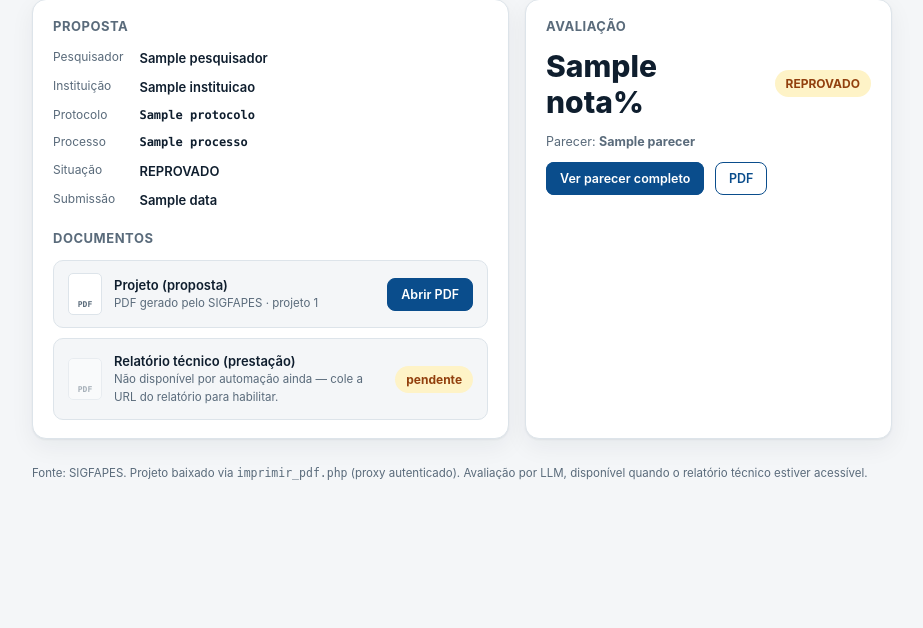
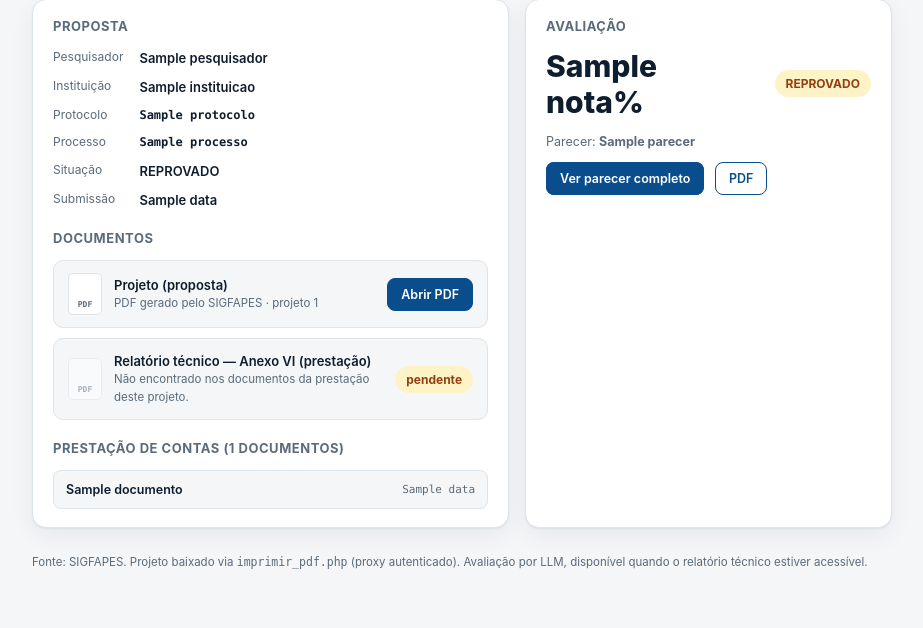
Before and after one commit to paulossjunior/prestacao-tecnica-fapes, a Flask app: template src/templates/proposta.html in a window 1280 px wide. Shown: the part 178-806 px from the top of the page, without its empty margins (178-1101 px from the left). Before the commit the page ends 658 px from the top, so only its background shows below. Run offline with Flask 3, Linux system fonts and the light colour scheme; the template is opened without the code that fills it: most values are stand-ins (such as "Sample title", 1, 10 or a date in 2020).

Commit message:
feat: baixa relatório técnico (Anexo VI) e documentos da prestação
Destrava o download do relatório técnico, antes bloqueado. Caminho na UI:
Informações → Projeto Contratado → Documentos.

sigfapes.py
- listar_documentos_prestacao(projeto_id): GET contratados.php?projeto_id=
  <pid>&modo=1&passo=126&admin=1 (seção "Gestão de Documentos"), parseia a
  tabela de anexos -> [{file, nome, descricao, data, pesquisador}].
- baixar_anexo(file_id): contratados/downloadanexo.php?file=<fid>.
- baixar_relatorio_pdf(projeto_id): acha o anexo cujo nome/descrição casa
  "Anexo VI" / "Relatório Técnico" e baixa (substitui o stub que bloqueava).

app.py / proposta.html
- Página da proposta lista os documentos da prestação, com o relatório
  técnico em destaque e botão "Abrir PDF"; rotas /relatorio.pdf e
  /anexo/<file_id> (proxy autenticado, cacheado).
- Avaliação em lote passa a rodar de verdade (já chamava baixar_relatorio_pdf).

Também: página principal mostra TODAS as propostas por padrão (filtro de
status opcional) e tiles do dashboard ajustados.

Testado na produção (ConectaFapes 58116 e 28112): relatório Anexo VI baixado.

Co-Authored-By: Claude Opus 4.8 <noreply@anthropic.com>

```diff
--- a/src/app.py
+++ b/src/app.py
@@ -249,9 +249,8 @@ def propostas_endpoint():
     notas = []
     status_opcoes = []
     # Filtros combináveis (AND): status (multi) + edital (multi) + busca + avaliação.
+    # Sem status selecionado = TODAS as propostas (padrão mostra tudo).
     status_sel = [s for s in request.args.getlist("status") if s.strip()]
-    if not status_sel:
-        status_sel = [STATUS_PRESTACAO]
     edital_sel = [e for e in request.args.getlist("edital") if e.strip()]
     q = (request.args.get("q") or "").strip()
     aval_sel = (request.args.get("avaliacao") or "").strip()  # ''|avaliadas|pendentes
@@ -313,7 +312,43 @@ def proposta_detalhe(projeto_id):
         if str(m.get("projeto_id") or "") == str(projeto_id):
             aval = m
             break
-    return render_template("proposta.html", p=prop, projeto_id=projeto_id, aval=aval)
+    # Documentos da prestação (Informações → Projeto Contratado → Documentos).
+    documentos, tem_relatorio = [], False
+    try:
+        documentos = sigfapes.listar_documentos_prestacao(projeto_id)
+        tem_relatorio = any(sigfapes._RE_RELATORIO.search(d["nome"])
+                            or sigfapes._RE_RELATORIO.search(d["descricao"])
+                            for d in documentos)
+    except Exception:  # noqa: BLE001 — sem acesso/sessão, página ainda renderiza
+        pass
+    return render_template("proposta.html", p=prop, projeto_id=projeto_id, aval=aval,
+                           documentos=documentos, tem_relatorio=tem_relatorio)
+
+
+@app.route("/propostas/<projeto_id>/relatorio.pdf")
+def proposta_relatorio_pdf(projeto_id):
+    """Baixa/serve o relatório técnico (Anexo VI) da prestação, cacheado."""
+    try:
+        caminho = sigfapes.baixar_relatorio_pdf(projeto_id)
+    except Exception as e:  # noqa: BLE001
+        return jsonify({"erro": str(e)}), 502
+    return send_file(caminho, mimetype="application/pdf",
+                     download_name=f"relatorio_tecnico_{projeto_id}.pdf")
+
+
+@app.route("/propostas/<projeto_id>/anexo/<file_id>")
+def proposta_anexo(projeto_id, file_id):
+    """Baixa/serve um anexo da prestação (contratados/downloadanexo.php)."""
+    import os as _os
+    if not file_id.isdigit():
+        abort(404)
+    destino = _os.path.join(sigfapes._REL_PDF_DIR, f"anexo_{file_id}.pdf")
+    try:
+        caminho = sigfapes.baixar_anexo(file_id, destino)
+    except Exception as e:  # noqa: BLE001
+        return jsonify({"erro": str(e)}), 502
+    return send_file(caminho, mimetype="application/pdf",
+                     download_name=f"anexo_{file_id}.pdf")
 
 
 @app.route("/propostas/<projeto_id>/projeto.pdf")
--- a/src/sigfapes.py
+++ b/src/sigfapes.py
@@ -20,6 +20,7 @@ import csv
 import http.cookiejar
 import io
 import os
+import re
 import socket
 import time
 import urllib.parse
@@ -257,19 +258,74 @@ def baixar_projeto_pdf(projeto_id: str, force: bool = False,
 
 _REL_PDF_DIR = os.path.join(_CACHE_DIR, "relatorios")
 
+# Documentos da prestação ficam na "Área de Projeto Contratado", seção
+# "Gestão de Documentos" (passo=126), e baixam por contratados/downloadanexo.php.
+_PASSO_DOCUMENTOS = 126
+# Nome do documento que é o relatório técnico (o "realizado" da avaliação).
+_RE_RELATORIO = re.compile(r"anexo\s*vi\b|relat[óo]rio\s*t[ée]cnic", re.I)
+
+
+def listar_documentos_prestacao(projeto_id: str) -> list[dict]:
+    """Lista os documentos da prestação de contas de um projeto contratado.
+
+    Fluxo (Informações → Projeto Contratado → Documentos):
+    `contratados.php?projeto_id=<pid>&modo=1&passo=126&admin=1` → tabela de anexos,
+    cada um baixável por `contratados/downloadanexo.php?file=<fid>`.
+    Devolve [{file, nome, descricao, data, pesquisador}], mais recentes por último."""
+    projeto_id = str(projeto_id)
+    url = (f"{SITE}/contratados.php?projeto_id={projeto_id}"
+           f"&modo=1&passo={_PASSO_DOCUMENTOS}&admin=1")
+    opener = login()
+    with opener.open(urllib.request.Request(url), timeout=90) as resp:
+        html = resp.read().decode("utf-8", "replace")
+    docs = []
+    for tr in re.findall(r"<tr[^>]*>(.*?)</tr>", html, re.S | re.I):
+        m = re.search(r"downloadanexo\.php\?file=(\d+)", tr)
+        if not m:
+            continue
+        celulas = [" ".join(re.sub(r"<[^>]+>", " ", c).split())
+                   for c in re.findall(r"<td[^>]*>(.*?)</td>", tr, re.S | re.I)]
+        celulas = [c for c in celulas if c]
+        docs.append({
+            "file": m.group(1),
+            "nome": celulas[0] if celulas else "",
+            "descricao": celulas[1] if len(celulas) > 1 else "",
+            "data": next((c for c in celulas if re.search(r"\d{2}/\d{2}/\d{4}", c)), ""),
+            "pesquisador": celulas[-1] if len(celulas) > 2 else "",
+        })
+    return docs
+
+
+def baixar_anexo(file_id: str, destino: str, force: bool = False) -> str:
+    """Baixa um anexo da prestação (contratados/downloadanexo.php) para `destino`."""
+    if os.path.exists(destino) and os.path.getsize(destino) > 0 and not force:
+        return destino
+    opener = login()
+    url = f"{SITE}/contratados/downloadanexo.php?file={file_id}"
+    n = _baixar_stream(opener, url, destino, min_bytes=500)
+    if n < 500:
+        raise RuntimeError(f"Anexo {file_id} veio vazio ({n} bytes).")
+    return destino
+
 
 def baixar_relatorio_pdf(projeto_id: str, force: bool = False) -> str:
-    """Baixa o relatório técnico (prestação) do projeto.
+    """Baixa o relatório técnico (Anexo VI) da prestação de contas do projeto.
 
-    BLOQUEIO: o endpoint do relatório técnico no SIGFAPES ainda não foi mapeado
-    (não está na área de documentos da proposta; vive no fluxo de prestação de
-    contas). Quando a URL/endpoint for conhecido, implementar aqui o download
-    (provável `admin/relatorio/relatorio_pdf.php?relatorio_id=...`), seguindo o
-    mesmo padrão de `baixar_projeto_pdf`."""
-    raise RuntimeError(
-        "Relatório técnico indisponível: endpoint do SIGFAPES não mapeado. "
-        "Cole a URL de um relatório aberto na UI para habilitar o download."
-    )
+    Localiza, entre os documentos da prestação (passo=126), aquele cujo nome é
+    "Anexo VI - Relatório Técnico" e baixa via downloadanexo.php."""
+    projeto_id = str(projeto_id)
+    destino = os.path.join(_REL_PDF_DIR, f"{projeto_id}.pdf")
+    if os.path.exists(destino) and os.path.getsize(destino) > 0 and not force:
+        return destino
+    docs = listar_documentos_prestacao(projeto_id)
+    rel = next((d for d in docs if _RE_RELATORIO.search(d["nome"])
+                or _RE_RELATORIO.search(d["descricao"])), None)
+    if rel is None:
+        raise RuntimeError(
+            f"Relatório técnico (Anexo VI) não encontrado nos documentos do "
+            f"projeto {projeto_id}. Docs: {[d['nome'] for d in docs] or 'nenhum'}."
+        )
+    return baixar_anexo(rel["file"], destino, force=force)
 
 
 def agrupar_por_edital(props: list[dict]) -> list[dict]:
--- a/src/templates/proposta.html
+++ b/src/templates/proposta.html
@@ -59,6 +59,12 @@
   .st-ok{color:var(--ok-fg);background:var(--ok-bg);} .st-pend{color:var(--warn-fg);background:var(--warn-bg);}
   .aval-nota{font:800 30px var(--sans);font-variant-numeric:tabular-nums;}
   .muted{color:var(--muted);font-size:12.5px;}
+  .doclist{display:flex;flex-direction:column;gap:6px;margin-top:10px;}
+  .docrow{display:flex;justify-content:space-between;gap:12px;align-items:center;text-decoration:none;
+    color:var(--ink);border:1px solid var(--line);border-radius:8px;padding:9px 12px;background:var(--bg);font-size:12.5px;}
+  .docrow:hover{border-color:var(--brand);} .docrow .dn{font-weight:600;}
+  .docrow .dd{color:var(--muted);font-family:var(--mono);font-size:11px;white-space:nowrap;}
+  .docrow.rel{border-color:var(--ok-ln);background:var(--ok-bg);} .docrow.rel .dn{color:var(--ok-fg);}
   footer{margin-top:26px;font-size:11.5px;color:var(--muted);}
 </style>
 </head>
@@ -96,13 +102,30 @@
         <a class="btn" href="/propostas/{{ projeto_id }}/projeto.pdf" target="_blank" rel="noopener">Abrir PDF</a>
       </div>
       <div class="doc">
-        <div class="ic" style="opacity:.5"></div>
+        <div class="ic"{{ '' if tem_relatorio else ' style=opacity:.5' }}></div>
         <div>
-          <div class="n">Relatório técnico (prestação)</div>
-          <div class="s">Não disponível por automação ainda — cole a URL do relatório para habilitar.</div>
+          <div class="n">Relatório técnico — Anexo VI (prestação)</div>
+          <div class="s">{{ 'Relatório da prestação de contas.' if tem_relatorio else 'Não encontrado nos documentos da prestação deste projeto.' }}</div>
         </div>
-        <span class="status st-pend">pendente</span>
+        {% if tem_relatorio %}
+          <a class="btn" href="/propostas/{{ projeto_id }}/relatorio.pdf" target="_blank" rel="noopener">Abrir PDF</a>
+        {% else %}
+          <span class="status st-pend">pendente</span>
+        {% endif %}
       </div>
+
+      {% if documentos %}
+        <h2 style="margin-top:20px">Prestação de contas ({{ documentos|length }} documentos)</h2>
+        <div class="doclist">
+          {% for d in documentos %}
+            {% set ehrel = ('anexo vi' in (d.nome ~ d.descricao)|lower) or ('relatório técnic' in (d.nome ~ d.descricao)|lower) %}
+            <a class="docrow{{ ' rel' if ehrel }}" href="/propostas/{{ projeto_id }}/anexo/{{ d.file }}" target="_blank" rel="noopener">
+              <span class="dn">{{ d.nome or ('anexo ' ~ d.file) }}</span>
+              <span class="dd">{{ d.data }}</span>
+            </a>
+          {% endfor %}
+        </div>
+      {% endif %}
     </div>
 
     <div class="card">
--- a/src/templates/propostas.html
+++ b/src/templates/propostas.html
@@ -142,7 +142,7 @@
     <details class="statusdd">
       <summary>
         <span class="fl">Status</span>
-        <span class="fv">{{ status_sel|length }} selec.</span>
+        <span class="fv">{{ (status_sel|length ~ ' selec.') if status_sel else 'todos' }}</span>
       </summary>
       <div class="statusdd-body">
         {% for o in status_opcoes %}
@@ -216,7 +216,7 @@
   <div id="syncMsg" class="sync-msg" hidden></div>
 
   <div class="tiles">
-    <div class="tile"><div class="v">{{ total }}</div><div class="l">Propostas em prestação</div></div>
+    <div class="tile"><div class="v">{{ total }}</div><div class="l">Propostas (no filtro)</div></div>
     <div class="tile"><div class="v">{{ avaliadas }}</div><div class="l">Projetos avaliados</div></div>
     <div class="tile ok"><div class="v">{{ aprovadas }}</div><div class="l">Acima de {{ limiar }}% (aprovados)</div></div>
     <div class="tile bad"><div class="v">{{ reprovadas }}</div><div class="l">Não passaram (&lt; {{ limiar }}%)</div></div>
```
